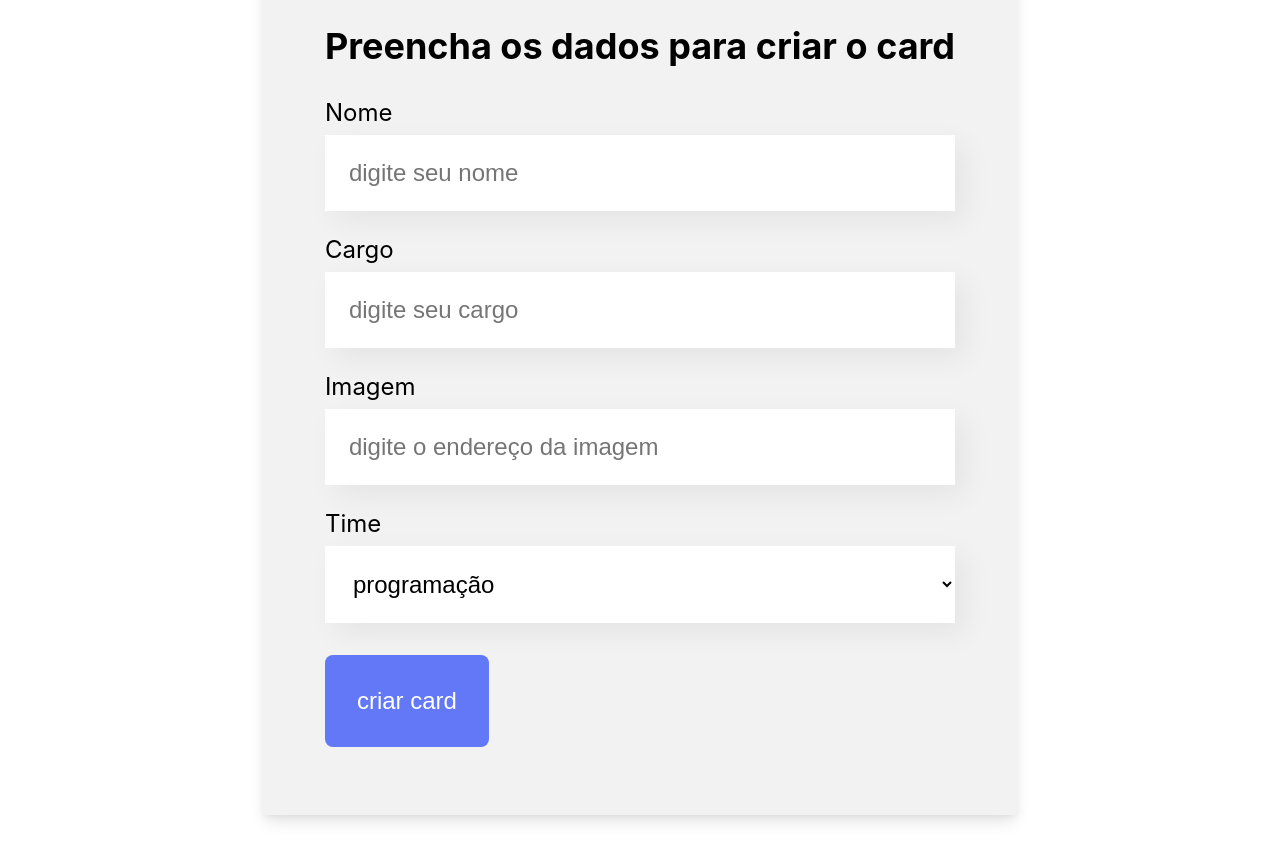
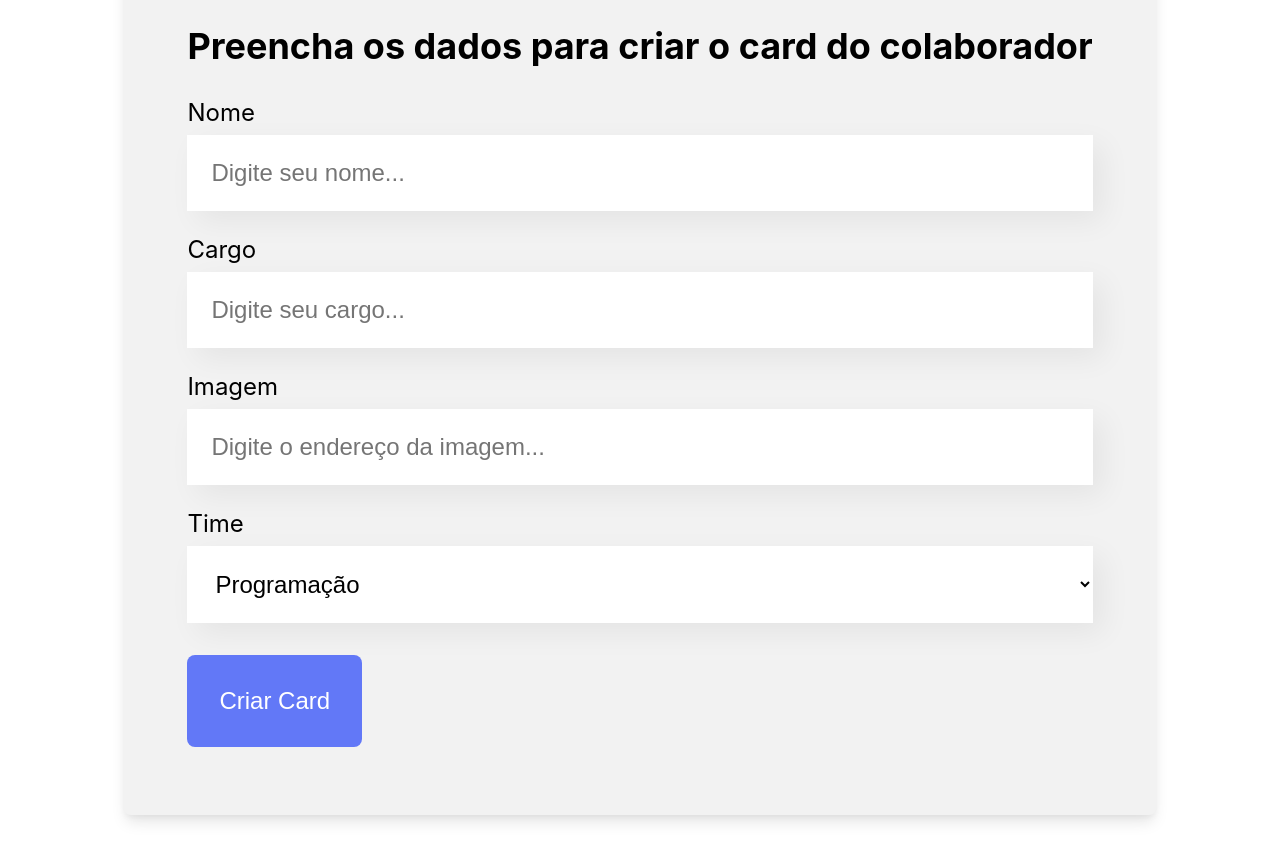
Before and after one commit to gbvitor/Organograma, a React (Create React App) app: page / in a window 1280 px wide. Shown: the part 620-1480 px from the top of the page. Built offline with nearby package versions, Linux system fonts and the light colour scheme.

Commit message:
feat: Times and Colaboradores

```diff
--- a/src/App.js
+++ b/src/App.js
@@ -1,11 +1,55 @@
+import { useState } from "react";
 import Banner from "./components/Banner";
 import Formulario from "./components/Formulario";
+import Time from "./components/Time";
 
 function App() {
+    const times = [
+        {
+            nome: "Programação",
+            corPrimaria: "#57c278",
+            corSecundaria: "#d9f7e9",
+        },
+        {
+            nome: "Design",
+            corPrimaria: "#82cffa",
+            corSecundaria: "#E8F8FF",
+        },
+        {
+            nome: "Front-end",
+            corPrimaria: "#a6d157",
+            corSecundaria: "#f0f8e2",
+        },
+        {
+            nome: "Back-end",
+            corPrimaria: "#db6ebf",
+            corSecundaria: "#fae9f5",
+        },
+    ];
+    const [colaboradores, setColaboradores] = useState([]);
+    const aoNovoColaboradorCadastrado = (colaborador) => {
+        setColaboradores([...colaboradores, colaborador]);
+    };
     return (
         <div className="App">
             <Banner />
-            <Formulario />
+            <Formulario
+                times={times.map((time) => time.nome)}
+                aoColaboradorCadastrado={(colaborador) =>
+                    aoNovoColaboradorCadastrado(colaborador)
+                }
+            />
+            {times.map((time) => (
+                <Time
+                    key={time.nome}
+                    nome={time.nome}
+                    corPrimaria={time.corPrimaria}
+                    corSecundaria={time.corSecundaria}
+                    colaboradores={colaboradores.filter(
+                        (colaborador) => colaborador.time === time.nome
+                    )}
+                />
+            ))}
         </div>
     );
 }
--- a/src/components/CampoTexto/index.js
+++ b/src/components/CampoTexto/index.js
@@ -1,21 +1,21 @@
 import "./CampoTexto.css";
 
 const CampoTexto = (props) => {
-    // Adicione aqui o código para capturar e disparar o evento ao alterar o valor do input
+    const placeholderModificada = `${props.placeholder}...`;
 
-    const aoDigitado = (e) => {
-        props.aoAlterado(e.target.value);
+    const aoDigitado = (evento) => {
+        props.aoAlterado(evento.target.value);
     };
+
     return (
         <div className="campo-texto">
             <label>{props.label}</label>
             <input
+                value={props.valor}
                 onChange={aoDigitado}
-                value={props.valor}
-                type="text"
                 required={props.obrigatorio}
-                placeholder={props.placeholder}
-            ></input>
+                placeholder={placeholderModificada}
+            />
         </div>
     );
 };
--- /dev/null
+++ b/src/components/Colaborador/Colaborador.css
@@ -0,0 +1,36 @@
+.colaborador {
+    width: 280px;
+}
+
+.colaborador .cabecalho {
+    border-radius: 10px 10px 0px 0px;
+}
+.colaborador img {
+    width: 100px;
+    border-radius: 50%;
+    position: relative;
+    bottom: -50px;
+}
+
+.colaborador .rodape {
+    background: #ffffff;
+    box-shadow: 5px 5px 15px rgba(0, 0, 0, 0.08);
+    border-radius: 0px 0px 10px 10px;
+    padding-top: 90px;
+    padding-bottom: 40px;
+}
+
+.colaborador .rodape h4 {
+    color: #6278f7;
+    font-size: 18px;
+    line-height: 22px;
+    font-weight: bold;
+    margin-bottom: 8px;
+}
+
+.colaborador .rodape h5 {
+    font-size: 18px;
+    line-height: 22px;
+    color: #212121;
+    padding: 0 16px;
+}
--- /dev/null
+++ b/src/components/Colaborador/index.js
@@ -0,0 +1,15 @@
+import "./Colaborador.css";
+const Colaborador = ({ nome, cargo, imagem }) => {
+    return (
+        <div className="colaborador">
+            <div className="cabecalho" style={{}}>
+                <img src={imagem} alt={nome} />
+            </div>
+            <div className="rodape">
+                <h4>{nome}</h4>
+                <h5>{cargo}</h5>
+            </div>
+        </div>
+    );
+};
+export default Colaborador;
--- a/src/components/Formulario/index.js
+++ b/src/components/Formulario/index.js
@@ -1,53 +1,64 @@
-import Butao from "../Botao";
+import { useState } from "react";
+import Botao from "../Botao";
 import CampoTexto from "../CampoTexto";
 import ListaSuspensa from "../ListaSuspensa";
 import "./Formulario.css";
 
-import { useState } from "react";
-
-const Formulario = () => {
-    const times = [
-        "programação",
-        "design",
-        "front-end",
-        "back-end",
-        "data science",
-    ];
+const Formulario = (props) => {
     const [nome, setNome] = useState("");
     const [cargo, setCargo] = useState("");
     const [imagem, setImagem] = useState("");
-    const aoSalvar = (e) => {
-        e.preventDefault();
-        console.log(nome, cargo, imagem);
+    const [time, setTime] = useState("");
+
+    const aoSalvar = (evento) => {
+        evento.preventDefault();
+        props.aoColaboradorCadastrado({
+            nome,
+            cargo,
+            imagem,
+            time,
+        });
+        setNome("");
+        setCargo("");
+        setImagem("");
+        setTime("");
     };
+
     return (
         <section className="formulario">
             <form onSubmit={aoSalvar}>
-                <h2>Preencha os dados para criar o card</h2>
+                <h2>Preencha os dados para criar o card do colaborador</h2>
                 <CampoTexto
+                    obrigatorio={true}
+                    label="Nome"
+                    placeholder="Digite seu nome"
+                    valor={nome}
                     aoAlterado={(valor) => setNome(valor)}
-                    obrigatorio={true}
-                    value={nome}
-                    label="Nome"
-                    placeholder="digite seu nome"
                 />
                 <CampoTexto
+                    obrigatorio={true}
+                    label="Cargo"
+                    placeholder="Digite seu cargo"
+                    valor={cargo}
                     aoAlterado={(valor) => setCargo(valor)}
-                    obrigatorio={true}
-                    value={cargo}
-                    label="Cargo"
-                    placeholder="digite seu cargo"
                 />
                 <CampoTexto
+                    label="Imagem"
+                    placeholder="Digite o endereço da imagem"
+                    valor={imagem}
                     aoAlterado={(valor) => setImagem(valor)}
-                    label="Imagem"
-                    value={imagem}
-                    placeholder="digite o endereço da imagem"
                 />
-                <ListaSuspensa required={true} label="Time" itens={times} />
-                <Butao onSubmit={aoSalvar}>criar card</Butao>
+                <ListaSuspensa
+                    obrigatorio={true}
+                    label="Time"
+                    itens={props.times}
+                    valor={time}
+                    aoAlterado={(valor) => setTime(valor)}
+                />
+                <Botao>Criar Card</Botao>
             </form>
         </section>
     );
 };
+
 export default Formulario;
--- a/src/components/ListaSuspensa/index.js
+++ b/src/components/ListaSuspensa/index.js
@@ -3,7 +3,11 @@ const ListaSuspensa = (props) => {
     return (
         <div className="lista-suspensa">
             <label>{props.label}</label>
-            <select required={props.required}>
+            <select
+                required={props.required}
+                value={props.valor}
+                onChange={(e) => props.aoAlterado(e.target.value)}
+            >
                 {props.itens.map((item) => {
                     return <option key={item}>{item}</option>;
                 })}
--- /dev/null
+++ b/src/components/Time/Time.css
@@ -0,0 +1,18 @@
+.time {
+    text-align: center;
+    padding: 32px;
+}
+
+.time h3 {
+    font-size: 32px;
+    border-bottom: 4px solid;
+    display: inline-block;
+    padding-bottom: 8px;
+}
+.time .colaboradores {
+    display: flex;
+    flex-wrap: wrap;
+    justify-content: center;
+    margin-top: 32px;
+    gap: 32px;
+}
--- /dev/null
+++ b/src/components/Time/index.js
@@ -0,0 +1,27 @@
+import Colaborador from "../Colaborador";
+import "./Time.css";
+const Time = (props) => {
+    return props.colaboradores.length > 0 ? (
+        <section
+            className="time"
+            style={{
+                backgroundColor: props.corSecundaria,
+            }}
+        >
+            <h3 style={{ borderColor: props.corPrimaria }}>{props.nome}</h3>
+            <div className="colaboradores">
+                {props.colaboradores.map((colaborador) => (
+                    <Colaborador
+                        key={colaborador.nome}
+                        nome={colaborador.nome}
+                        cargo={colaborador.cargo}
+                        imagem={colaborador.imagem}
+                    />
+                ))}
+            </div>
+        </section>
+    ) : (
+        ""
+    );
+};
+export default Time;
```
